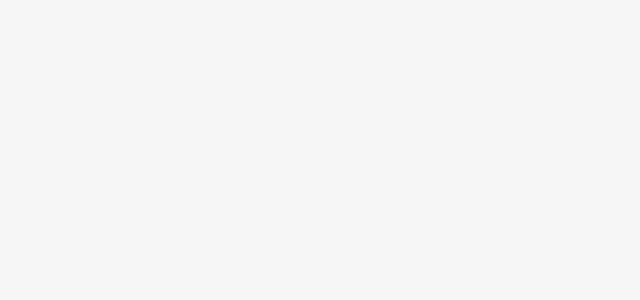
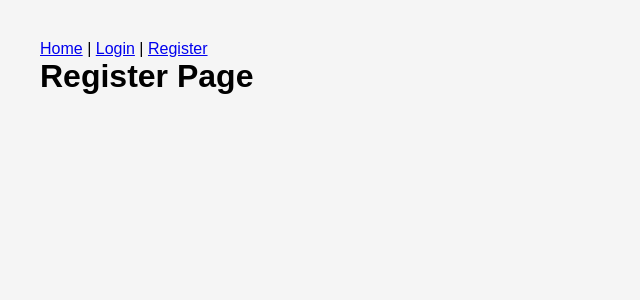
Before and after one commit to ragna0112/hospital-appointment-system, a React (Vite) app in the folder client/: page /register in a window 1280 px wide. Before the commit this address had no page. Shown: the top 300 px of the page, without its empty margins (0-640 px from the left). Built offline with nearby package versions, Linux system fonts and the light colour scheme.

Commit message:
feat: create reusable navigation bar

```diff
--- a/client/src/App.tsx
+++ b/client/src/App.tsx
@@ -1,11 +1,15 @@
 import { BrowserRouter, Routes, Route } from "react-router-dom";
 import HomePage from "./pages/HomePage";
+import LoginPage from "./pages/LoginPage";
+import RegisterPage from "./pages/RegisterPage";
 
 function App() {
   return (
     <BrowserRouter>
       <Routes>
         <Route path="/" element={<HomePage />} />
+        <Route path="/login" element={<LoginPage />} />
+        <Route path="/register" element={<RegisterPage />} />
       </Routes>
     </BrowserRouter>
   );
--- /dev/null
+++ b/client/src/components/Navbar.tsx
@@ -0,0 +1,13 @@
+import { Link } from "react-router-dom";
+
+function Navbar() {
+    return (
+        <nav>
+            <Link to ="/">Home</Link> |{" "}
+            <Link to ="/login">Login</Link> |{" "}
+            <Link to="/register">Register</Link>
+        </nav>
+    );
+}
+
+export default Navbar;
--- a/client/src/pages/HomePage.tsx
+++ b/client/src/pages/HomePage.tsx
@@ -1,8 +1,11 @@
+import Navbar from "../components/Navbar";
+
 function HomePage() {
     return (
         <main>
+            <Navbar/>
             <h1>🏥 Hospital Appointment System</h1>
-            <p>This is the Home Page.</p>
+            <p>Welcome to our hospital appointment system.</p>
         </main>
     );
 }
--- /dev/null
+++ b/client/src/pages/LoginPage.tsx
@@ -0,0 +1,12 @@
+import Navbar from "../components/Navbar";
+
+function LoginPage(){
+    return (
+        <main>
+            <Navbar/>
+            <h1>Login Page</h1>
+        </main>
+    )
+}
+
+export default LoginPage;
--- /dev/null
+++ b/client/src/pages/RegisterPage.tsx
@@ -0,0 +1,12 @@
+import Navbar from "../components/Navbar";
+
+function RegisterPage() {
+    return (
+        <main>
+            <Navbar/>
+            <h1>Register Page</h1>
+        </main>
+    )
+}
+
+export default RegisterPage;
```
